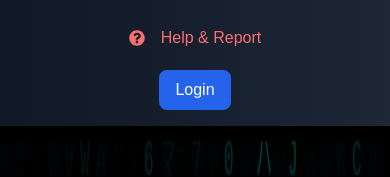
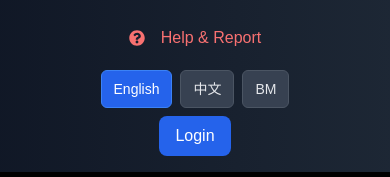
Before and after one commit to a-programmer-cat/CyberSavvy, a React (Create React App) app: page / in a window 390 px wide. Both pictures are taken after a click on the button 358 px from the left and 32 px from the top of the page. Shown: the part 276-453 px from the top of the page. Built offline with nearby package versions, Linux system fonts and the light colour scheme; no server answers.

Commit message:
mobile navigation bar

```diff
--- a/src/components/IntroScreen.tsx
+++ b/src/components/IntroScreen.tsx
@@ -17,6 +17,21 @@ export default function IntroScreen({ onFinish }: { onFinish: () => void }) {
   const [step, setStep] = useState(0);
   const [ipData, setIpData] = useState<IPData>({});
   const [deviceInfo, setDeviceInfo] = useState("");
+  const [scale, setScale] = useState(1);
+
+  // 自适应缩放逻辑（仅影响手机和平板）
+  useEffect(() => {
+    const updateScale = () => {
+      const width = window.innerWidth;
+      if (width < 480) setScale(0.75); // 手机
+      else if (width < 768) setScale(0.9); // 平板
+      else setScale(1); // 桌面保持原样
+    };
+
+    updateScale();
+    window.addEventListener("resize", updateScale);
+    return () => window.removeEventListener("resize", updateScale);
+  }, []);
 
   // 获取 IP 与设备信息
   useEffect(() => {
@@ -30,7 +45,6 @@ export default function IntroScreen({ onFinish }: { onFinish: () => void }) {
     else if (/Mac|Windows|Linux/i.test(ua)) setDeviceInfo("Desktop / Laptop");
     else setDeviceInfo("Unknown Device");
 
-    // 定时切换阶段
     const timers = [
       setTimeout(() => setStep(1), 5000),
       setTimeout(() => setStep(2), 13000),
@@ -40,12 +54,19 @@ export default function IntroScreen({ onFinish }: { onFinish: () => void }) {
   }, []);
 
   return (
-    <div className="fixed inset-0 z-[200] h-screen w-full flex flex-col items-center bg-black justify-center text-white font-mono overflow-hidden">
+    <div className="fixed inset-0 z-[200] h-screen w-full flex items-center justify-center bg-black text-white font-mono overflow-hidden">
       <ParticleBackground />
       <ScanLight />
 
-    <div className="z-[220] ">
-      {/* Step 0: 数据分析提示 */}
+      {/* 添加一个缩放容器 + 边距，桌面不影响 */}
+      <div
+        className="z-[220] px-4"
+        style={{
+          transform: `scale(${scale})`,
+          transformOrigin: "center",
+          transition: "transform 0.3s ease",
+        }}
+      >
         {step === 0 && (
           <div className="text-3xl font-bold text-start space-y-2">
             <DecryptedText
@@ -58,7 +79,6 @@ export default function IntroScreen({ onFinish }: { onFinish: () => void }) {
           </div>
         )}
 
-      {/* Step 1: 显示真实 IP 信息（标签固定 + 数据解密） */}
         {step === 1 && (
           <div className="text-2xl font-bold text-green-400 text-left space-y-3">
             <p>
@@ -112,13 +132,12 @@ export default function IntroScreen({ onFinish }: { onFinish: () => void }) {
           </div>
         )}
 
-      {/* Step 2: 警告提示 */}
         {step === 2 && (
           <div className="text-3xl text-red-500 font-bold text-center">
             <TextType
               text={[
                 "[!] ALERT: Your information is now visible to this site.\n" +
-              "...and yet, you didn’t even click anything."
+                  "...and yet, you didn’t even click anything.",
               ]}
               typingSpeed={45}
               pauseDuration={1200}
@@ -128,15 +147,12 @@ export default function IntroScreen({ onFinish }: { onFinish: () => void }) {
           </div>
         )}
 
-      {/* Step 3: 欢迎界面 */}
         {step === 3 && (
           <div className="text-center space-y-6">
             <h1 className="text-4xl font-bold text-cyan-400">
               Welcome to CyberSavvy
             </h1>
-          <p className="text-gray-300">
-            Learn to protect your digital identity.
-          </p>
+            <p className="text-gray-300">Learn to protect your digital identity.</p>
             <button
               onClick={onFinish}
               className="px-6 py-2 bg-cyan-500 text-white rounded-lg shadow-md hover:bg-cyan-600"
--- a/src/components/MainNav.tsx
+++ b/src/components/MainNav.tsx
@@ -61,18 +61,13 @@ export const MainNav = () => {
         <div className="flex justify-between items-center h-16">
 
           {/* ✅ 左侧 LOGO + 名称 */}
-          <Link
-            to="/"
-            className="flex items-center space-x-3 group"
-          >
-            {/* Logo 图片 */}
+          <Link to="/" className="flex items-center space-x-3 group">
             <img
               src="/logo.png"
               alt="CyberSavvy Logo"
               className="w-10 h-10 rounded-full shadow-md group-hover:scale-110 transition-transform duration-300"
               onError={(e) => { (e.target as HTMLImageElement).src = "/logo.ico"; }}
             />
-            {/* 网站名 */}
             <span className="text-2xl font-extrabold bg-gradient-to-r from-blue-400 via-purple-400 to-pink-400 bg-clip-text text-transparent group-hover:scale-105 transition-transform duration-300">
               CyberSavvy
             </span>
@@ -195,6 +190,28 @@ export const MainNav = () => {
                 </Link>
               );
             })}
+
+            {/* 🌐 语言切换移动版 */}
+            <div className="flex justify-center space-x-2 mt-4">
+              {languages.map(lang => (
+                <button
+                  key={lang.code}
+                  onClick={() => {
+                    changeLanguage(lang.code);
+                    setMobileOpen(false);
+                  }}
+                  className={`px-3 py-2 rounded-md border text-sm ${
+                    i18n.language === lang.code
+                      ? "bg-blue-600 border-blue-500 text-white"
+                      : "bg-gray-700 border-gray-600 text-gray-200 hover:bg-gray-600"
+                  }`}
+                >
+                  {lang.label}
+                </button>
+              ))}
+            </div>
+
+            {/* 👤 登录或登出 */}
             <div className="flex flex-col items-center space-y-2 mt-2">
               {!user ? (
                 <Link
```
Lines whose indentation alone changed are shown as unchanged.
